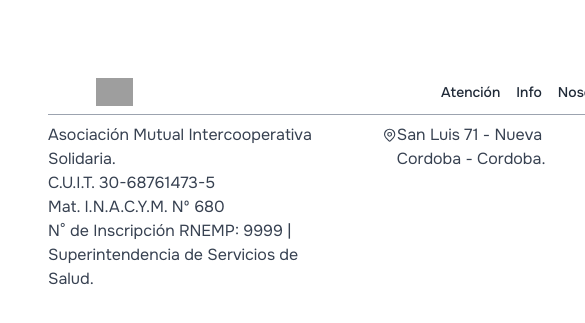
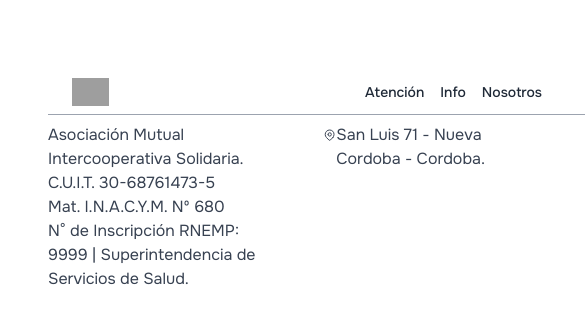
Before and after one commit to vlnrtta/amicos-next, a Next.js app: page / in a window 390 px wide. Shown: the part 4771-5094 px from the top of the page, 585 px wide, since content can reach past the window. Built offline with nearby package versions, Linux system fonts and the light colour scheme; grey boxes are pictures that could not be loaded.

Commit message:
modificacion

```diff
--- a/src/components/footer/page.js
+++ b/src/components/footer/page.js
@@ -1,7 +1,7 @@
 export default function Footer() {
     return(
-        <div className="w-[635px] sm:w-[1220px] px-12 sm:px-0 sm:mx-auto pb-12 rounded-lg pt-44">
-            <div className="max-w-screen-xl px-12 sm:px-6 w-[650px] sm:w-full sm:mx-auto md:py-2">
+        <div className="w-[550px] sm:w-[1220px] px-12 sm:px-0 mx-auto pb-12 rounded-lg pt-44">
+            <div className="max-w-screen-xl px-6 w-[550px] sm:w-full sm:mx-auto md:py-2">
                 <div className="flex items-center justify-between py-2">
                     <a href="#" className="flex items-center sm:mb-0 space-x-3 rtl:space-x-reverse">
                         <img
@@ -31,17 +31,17 @@
                     </ul>
                 </div>
             </div>
-            <hr className="mb-2 border-gray-400 w-[657px] sm:w-full px-12" />
-            <div className="grid grid-cols-2 place-content-between">
+            <hr className="mb-2 border-gray-400 w-[550px] sm:w-full mx-auto" />
+            <div className="grid grid-cols-2 mx-auto place-content-center">
                 <div className="text-gray-700">
                     <p>Asociación Mutual Intercooperativa Solidaria. <br></br>
                         C.U.I.T. 30-68761473-5 <br></br>
                         Mat. I.N.A.C.Y.M. Nº 680 <br></br>
                         N° de Inscripción RNEMP: 9999 | Superintendencia de Servicios de Salud.</p>
                 </div>
-                <div className="text-gray-700 inline-flex pl-16 sm:pl-0 justify-end sm:gap-2">
+                <div className="text-gray-700 inline-flex pl-12 sm:pl-0 justify-end sm:gap-2">
                     <svg xmlns="http://www.w3.org/2000/svg" width="24" height="24" fill="none" stroke="currentColor" stroke-linecap="round" stroke-linejoin="round" stroke-width="1.75" className="icon icon-tabler icons-tabler-outline icon-tabler-map-pin" viewBox="0 0 24 24"><path stroke="none" d="M0 0h24v24H0z"/><path d="M9 11a3 3 0 1 0 6 0 3 3 0 0 0-6 0"/><path d="M17.657 16.657 13.414 20.9a2 2 0 0 1-2.827 0l-4.244-4.243a8 8 0 1 1 11.314 0z"/></svg>
-                    <p>San Luis 71 - Nueva Cordoba - Cordoba.</p>
+                    <h5>San Luis 71 - Nueva Cordoba - Cordoba.</h5>
                 </div>
             </div>
         </div>
```
